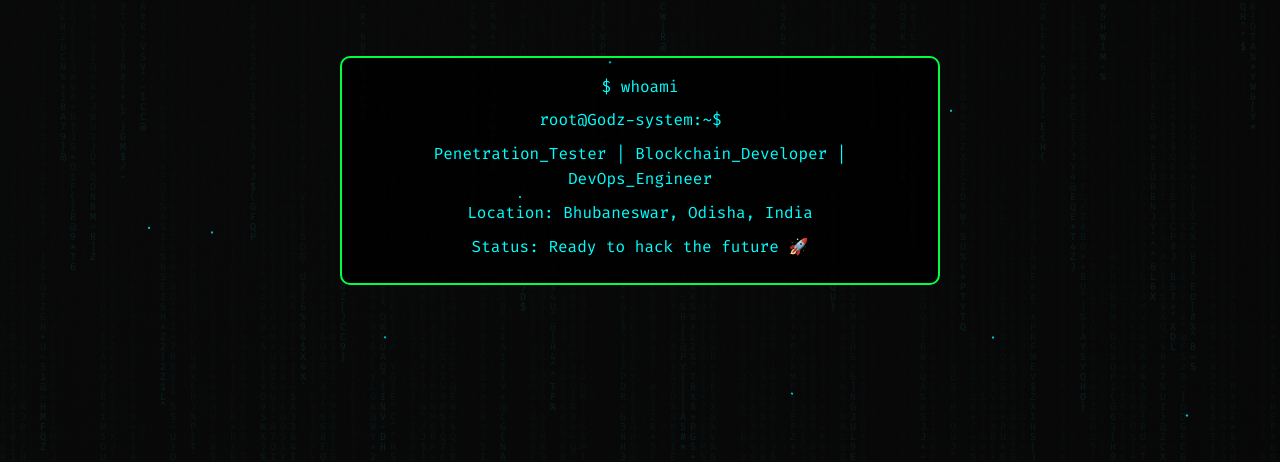
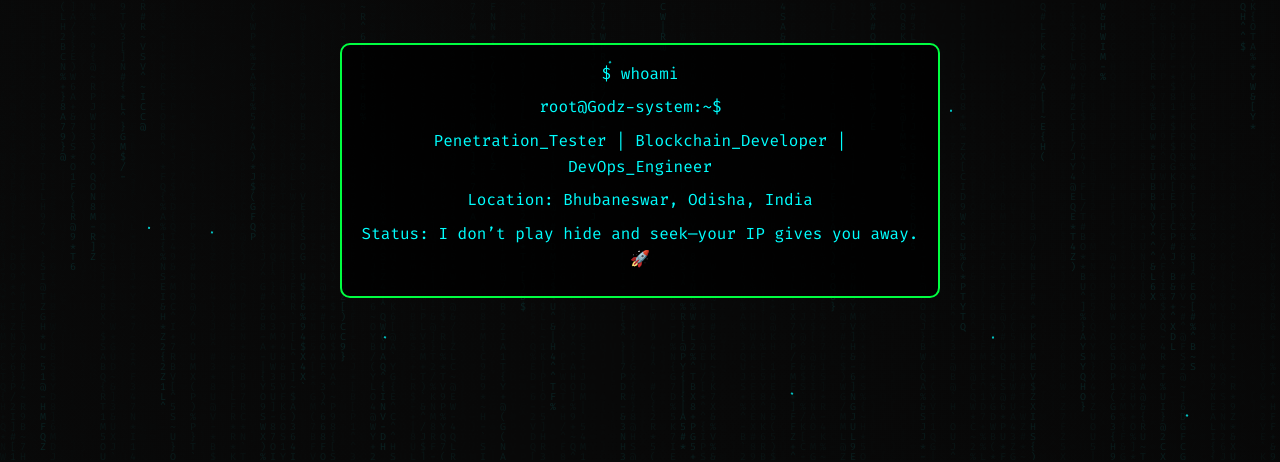
Before and after one commit to Godrulerz/Portfolio, a website: page public/index.html in a window 1280 px wide. Shown: the part 340-802 px from the top of the page. Drawn offline with Linux system fonts and the light colour scheme.

Commit message:
Update index.html

```diff
--- a/public/index.html
+++ b/public/index.html
@@ -542,7 +542,7 @@
             <div class="terminal-line">root@Godz-system:~$ <span class="cursor">_</span></div>
             <div class="terminal-line">Penetration_Tester | Blockchain_Developer | DevOps_Engineer</div>
             <div class="terminal-line">Location: Bhubaneswar, Odisha, India</div>
-            <div class="terminal-line">Status: Ready to hack the future 🚀</div>
+            <div class="terminal-line">Status: I don’t play hide and seek—your IP gives you away. 🚀</div>
         </div>
     </section>
 
```
